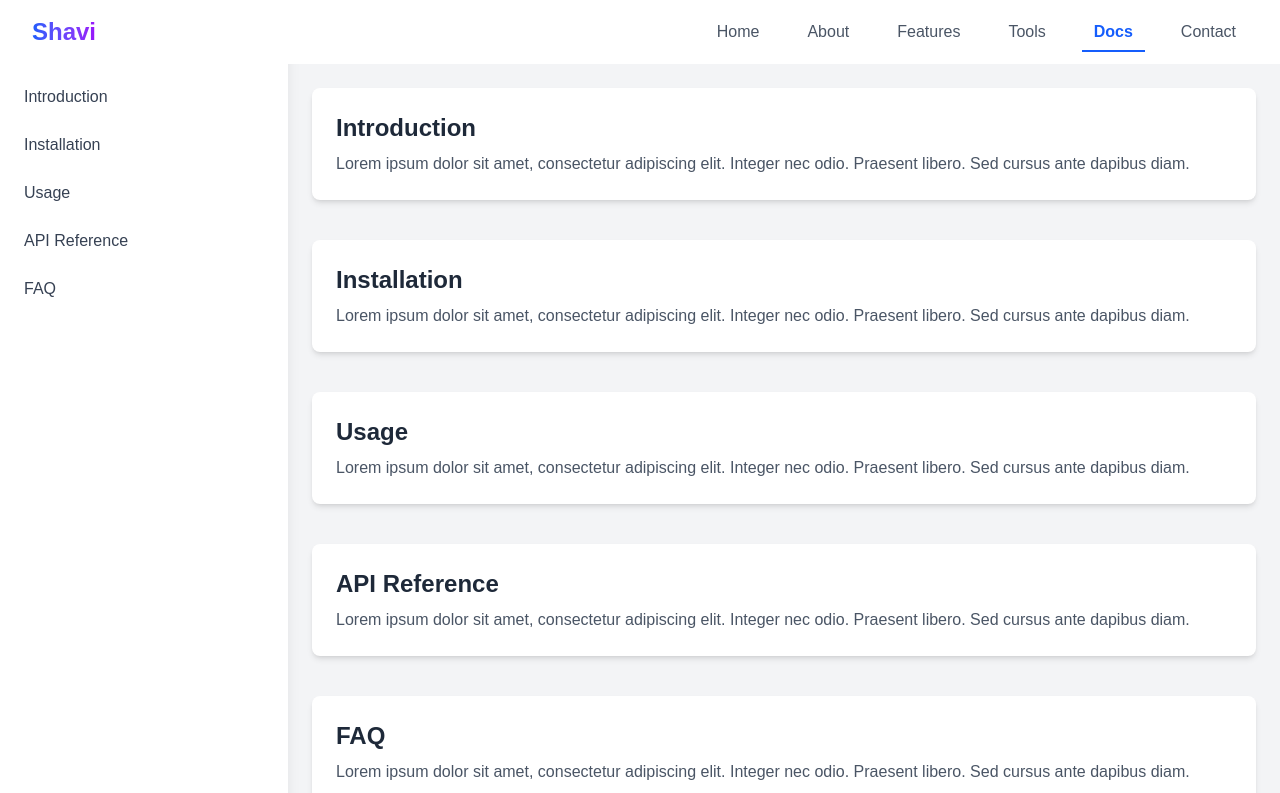
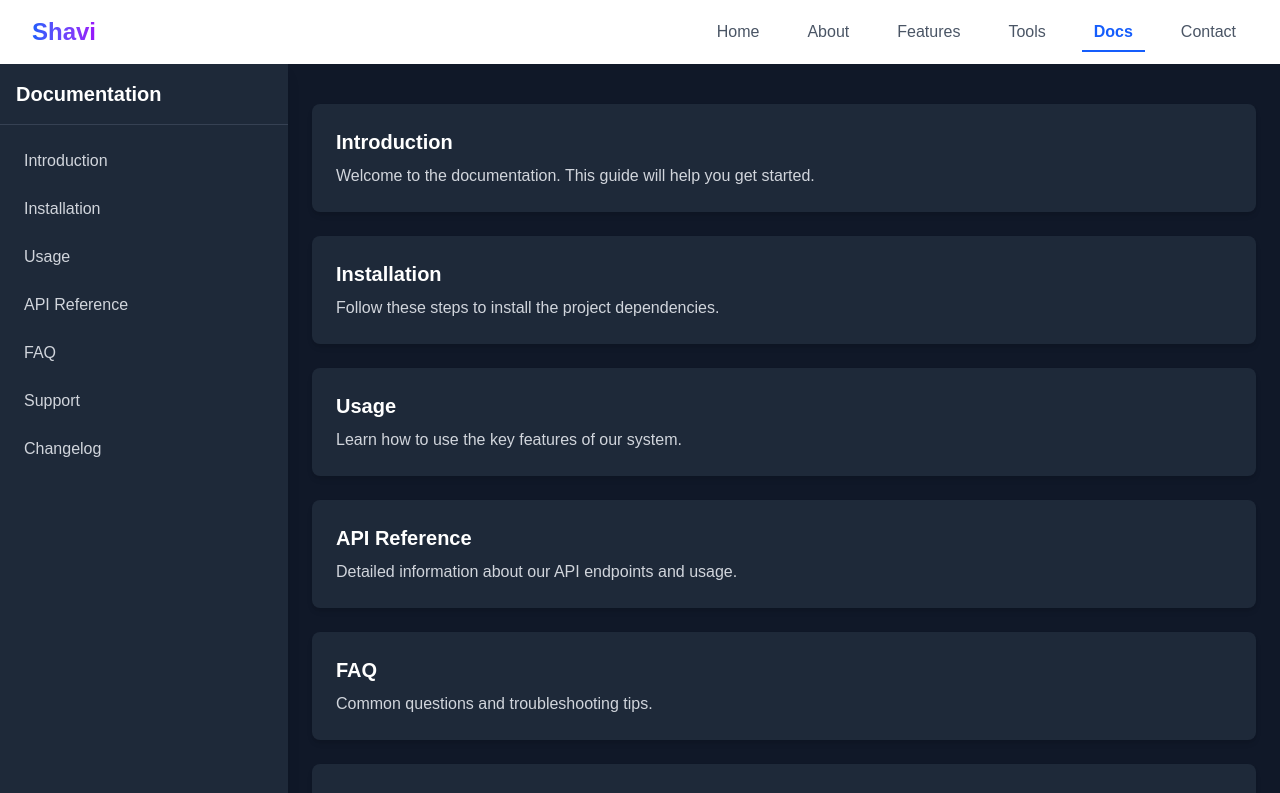
Before and after one commit to MR-SHIV-SHARMA/shavi, a Next.js app: page /documentation in a window 1280 px wide. Shown: the top 793 px of the page. Built offline with nearby package versions, Linux system fonts and the light colour scheme.

Commit message:
enhance Documentation component with detailed sections and active scrolling detection

```diff
--- a/src/components/Documentation.jsx
+++ b/src/components/Documentation.jsx
@@ -1,74 +1,128 @@
 "use client";
-import { useState } from "react";
-import Link from "next/link";
+import { useState, useEffect } from "react";
 import { motion } from "framer-motion";
 import { Menu, X } from "lucide-react";
 
 const documentationSections = [
-  { id: "intro", title: "Introduction" },
-  { id: "installation", title: "Installation" },
-  { id: "usage", title: "Usage" },
-  { id: "api", title: "API Reference" },
-  { id: "faq", title: "FAQ" },
+  {
+    id: "intro",
+    title: "Introduction",
+    content:
+      "Welcome to the documentation. This guide will help you get started.",
+  },
+  {
+    id: "installation",
+    title: "Installation",
+    content: "Follow these steps to install the project dependencies.",
+  },
+  {
+    id: "usage",
+    title: "Usage",
+    content: "Learn how to use the key features of our system.",
+  },
+  {
+    id: "api",
+    title: "API Reference",
+    content: "Detailed information about our API endpoints and usage.",
+  },
+  {
+    id: "faq",
+    title: "FAQ",
+    content: "Common questions and troubleshooting tips.",
+  },
+  {
+    id: "support",
+    title: "Support",
+    content: "Need help? Contact our support team for assistance.",
+  },
+  {
+    id: "changelog",
+    title: "Changelog",
+    content: "Stay updated with the latest changes and new features.",
+  },
 ];
 
 const Documentation = () => {
   const [sidebarOpen, setSidebarOpen] = useState(false);
+  const [activeSection, setActiveSection] = useState("");
+
+  // Detect active section
+  useEffect(() => {
+    const handleScroll = () => {
+      let currentSection = "";
+      documentationSections.forEach((section) => {
+        const sectionElement = document.getElementById(section.id);
+        if (sectionElement) {
+          const rect = sectionElement.getBoundingClientRect();
+          if (rect.top <= 100 && rect.bottom >= 100) {
+            currentSection = section.id;
+          }
+        }
+      });
+      setActiveSection(currentSection);
+    };
+
+    window.addEventListener("scroll", handleScroll);
+    return () => window.removeEventListener("scroll", handleScroll);
+  }, []);
 
   return (
-    <div className="flex min-h-screen bg-gray-100">
+    <div className="flex min-h-screen bg-gray-900 text-white">
       {/* Sidebar */}
       <aside
-        className={`fixed inset-y-0 left-0 z-40 w-64 bg-white shadow-lg transform ${
+        className={`fixed inset-y-0 left-0 z-40 w-64 bg-gray-800 shadow-lg transform ${
           sidebarOpen ? "translate-x-0" : "-translate-x-64"
-        } transition-transform md:translate-x-0 md:w-72`}
+        } transition-transform md:translate-x-0 md:w-72 md:relative`}
       >
-        <div className="flex items-center justify-between p-4 border-b">
-          <h2 className="text-xl font-bold text-gray-700">Documentation</h2>
+        <div className="flex items-center justify-between p-4 border-b border-gray-700">
+          <h2 className="text-xl font-bold">Documentation</h2>
           <button className="md:hidden" onClick={() => setSidebarOpen(false)}>
-            <X className="w-6 h-6 text-gray-600" />
+            <X className="w-6 h-6" />
           </button>
         </div>
         <nav className="p-4 space-y-2">
           {documentationSections.map((section) => (
-            <Link
+            <a
               key={section.id}
               href={`#${section.id}`}
-              className="block p-2 text-gray-700 hover:bg-blue-100 rounded-lg"
+              className={`block p-2 rounded-lg transition ${
+                activeSection === section.id
+                  ? "bg-blue-500 text-white"
+                  : "hover:bg-gray-700 text-gray-300"
+              }`}
+              onClick={() => setSidebarOpen(false)}
             >
               {section.title}
-            </Link>
+            </a>
           ))}
         </nav>
       </aside>
 
       {/* Main Content */}
-      <div className="flex-1 md:ml-72 p-6">
-        {/* Mobile Menu Button */}
-        <button
-          className="md:hidden mb-4 p-2 bg-gray-200 rounded-lg"
-          onClick={() => setSidebarOpen(true)}
-        >
-          <Menu className="w-6 h-6 text-gray-600" />
-        </button>
+      <div className="flex-1 p-4 sm:p-6">
+        {/* Top Bar */}
+        <div className="flex items-center justify-between mb-4">
+          {/* Mobile Menu Button */}
+          <button
+            className="md:hidden p-2 bg-gray-700 rounded-lg"
+            onClick={() => setSidebarOpen(true)}
+          >
+            <Menu className="w-6 h-6 text-white" />
+          </button>
+        </div>
 
-        {/* Content Sections */}
+        {/* Documentation Sections */}
         {documentationSections.map((section) => (
           <motion.section
             key={section.id}
             id={section.id}
-            className="mb-10 p-6 bg-white shadow-md rounded-lg"
+            className="mb-6 p-4 sm:p-6 bg-gray-800 shadow-md rounded-lg"
             initial={{ opacity: 0, y: 10 }}
             animate={{ opacity: 1, y: 0 }}
             transition={{ duration: 0.3 }}
           >
-            <h2 className="text-2xl font-semibold text-gray-800">
-              {section.title}
-            </h2>
-            <p className="mt-2 text-gray-600">
-              Lorem ipsum dolor sit amet, consectetur adipiscing elit. Integer
-              nec odio. Praesent libero. Sed cursus ante dapibus diam.
-            </p>
+            <h2 className="text-xl font-semibold">{section.title}</h2>
+            <p className="mt-2 text-gray-300">{section.content}</p>
           </motion.section>
         ))}
       </div>
```
